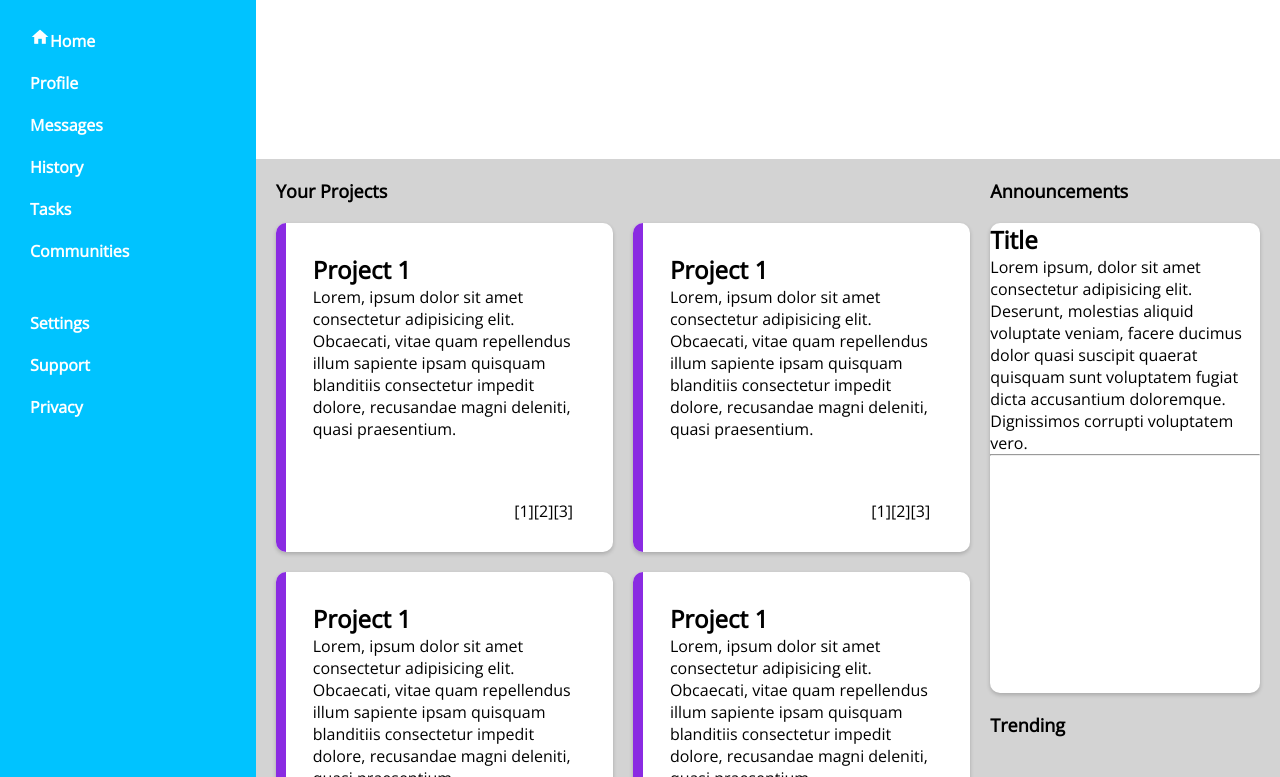
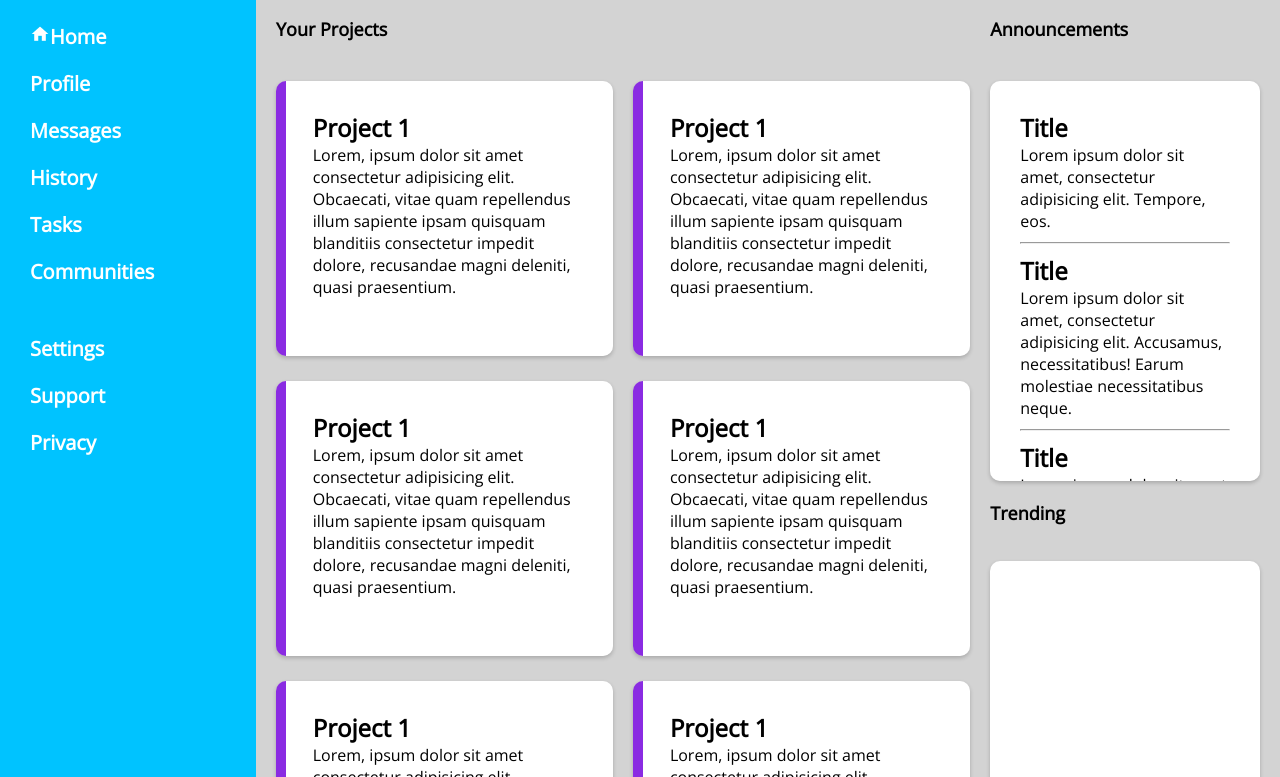
Before and after one commit to okayblue/admin-dashboard, a plain HTML site: page index.html in a window 1280 px wide. Shown: the part 126-903 px from the top of the page. Drawn offline with nearby package versions, Linux system fonts and the light colour scheme.

Commit message:
Announcement card styled

```diff
--- a/index.html
+++ b/index.html
@@ -124,16 +124,20 @@
           </div>
         </div>
         <div class="right">
-          <div class="card">
+          <div class="card announcement-card">
 
             <h2>Title</h2>
-            <p>Lorem ipsum, dolor sit amet consectetur adipisicing elit. Deserunt, molestias aliquid voluptate veniam,
-              facere ducimus dolor quasi suscipit quaerat quisquam sunt voluptatem fugiat dicta accusantium doloremque.
-              Dignissimos corrupti voluptatem vero.</p>
+            <p>Lorem ipsum dolor sit amet, consectetur adipisicing elit. Tempore, eos.</p>
             <hr>
+            <h2>Title</h2>
+            Lorem ipsum dolor sit amet, consectetur adipisicing elit. Accusamus, necessitatibus! Earum molestiae
+            necessitatibus neque.
+            <hr>
+            <h2>Title</h2>
+            <p>Lorem ipsum dolor sit amet consectetur adipisicing elit. Unde.</p>
           </div>
           <h3>Trending</h3>
-          <div class="card">
+          <div class="card trending-card">
 
           </div>
         </div>
--- a/style.css
+++ b/style.css
@@ -29,6 +29,7 @@ html {
   height: 100%;
   min-width: 250px;
   padding: 10px;
+  font-size: 2rem;
 }
 
 .nav {
@@ -58,13 +59,13 @@ html {
 
 .brand {
   padding: 20px;
-  font-size: 1.8rem;
+  font-size: 1.7rem;
   color: rgb(255,255,255);
 }
 
 .links, .settings {
 list-style-type: none;
-font-size: 1.6rem;
+font-size: 2rem;
 color: rgb(255,255,255);
 }
 
@@ -81,12 +82,11 @@ color: rgb(255,255,255);
 
 .right_container {
   display: grid;
-  grid-template-rows: 1fr 4fr;
+  grid-template-rows: .5fr 4fr;
 }
 
 .main-content {
   padding: 20px;
-  /* gap: 30px; */
   background-color: rgb(211, 211, 211);
   display: grid;
   grid-template-columns: 1fr 1fr .8fr;
@@ -104,6 +104,7 @@ color: rgb(255,255,255);
 }
 
 .project-card {
+  max-height: 275px;
   display: grid;
   grid-template-columns: 2% 95%;
 }
@@ -150,6 +151,7 @@ color: rgb(255,255,255);
   grid-column: 3 / 4;
   display: grid;
   grid-template-rows: 1fr .1fr 1fr;
+  height: 100%;
 }
 
 .left, .right, .main-content {
@@ -159,3 +161,15 @@ color: rgb(255,255,255);
 .main-content h3 {
   font-size: 1.8rem;
 }
+
+.announcement-card, .trending-card {
+  padding: 30px;
+  max-height: 400px;
+}
+
+hr {
+  width: 100%;
+  margin: auto;
+  margin: 10px 0px 10px 0px;
+  color: lightgrey;
+}
```
